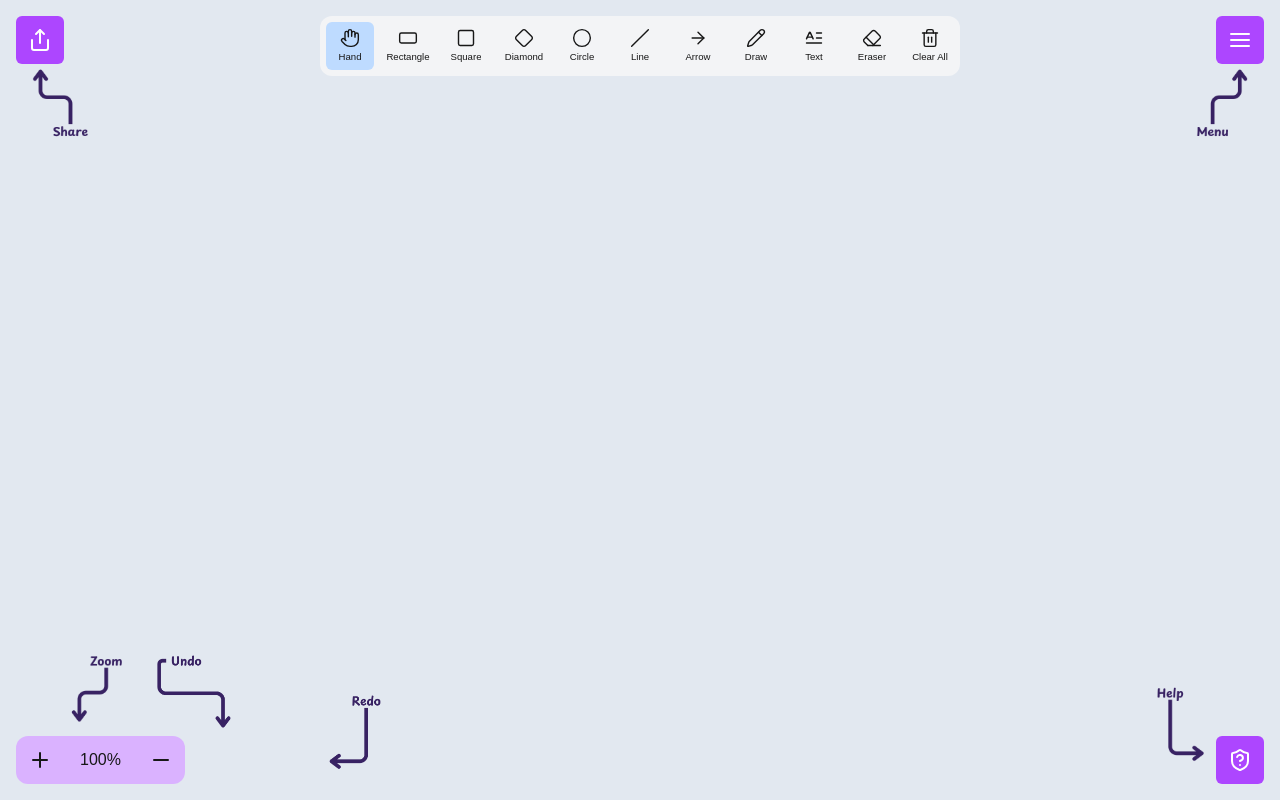
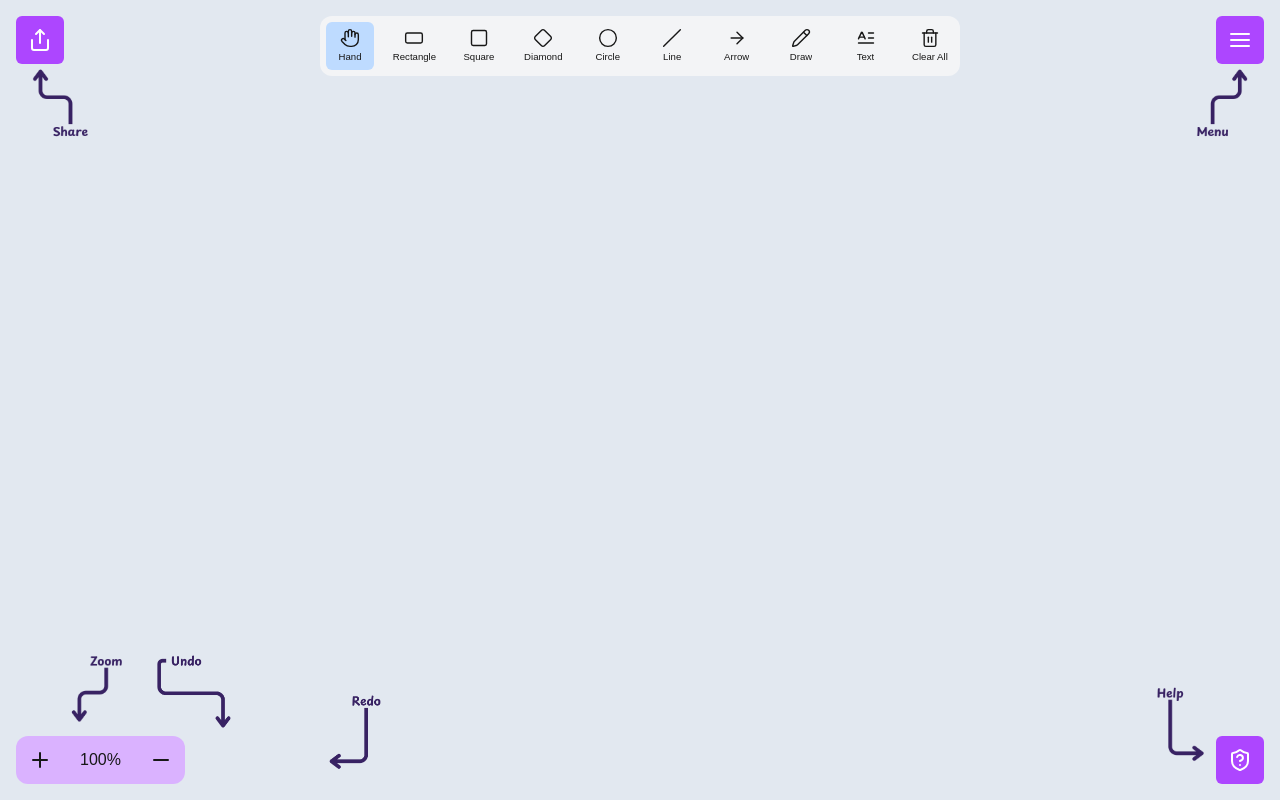
Before and after one commit to RajulThakur/Draworbit, a Next.js app: page / in a window 1280 px wide. Built offline with nearby package versions, Linux system fonts and the light colour scheme.

Commit message:
refactor: Clean up MainNav component and comment out unused eraser option
- Reformatted import statements for consistency.
- Commented out the unused 'eraser' option in the MainNav component to streamline the code.
- Improved overall code readability and maintainability.

```diff
--- a/src/components/MainNav.tsx
+++ b/src/components/MainNav.tsx
@@ -1,22 +1,20 @@
 'use client';
-import {useCursor} from '@/context/cursorContext';
-import {useData} from '@/context/dataContext';
-import {NavOptions} from '@/Type/navbarType';
+import { useCursor } from '@/context/cursorContext';
+import { useData } from '@/context/dataContext';
+import { NavOptions } from '@/Type/navbarType';
 import {
   ArrowRight,
   Circle,
   Diamond,
-  Eraser,
   Hand,
-  Image,
   LetterText,
   Pencil,
   RectangleHorizontal,
   Slash,
   Square,
-  Trash2,
+  Trash2
 } from 'lucide-react';
-import {ChangeEvent, useRef} from 'react';
+import { ChangeEvent, useRef } from 'react';
 function MainNav() {
   const iconStyle = 'size-4 md:size-5';
   const options: NavOptions[] = [
@@ -101,15 +99,15 @@ function MainNav() {
         />
       ),
     },
-    {
-      name: 'eraser',
-      icon: (
-        <Eraser
-          className={`${iconStyle}`}
-          strokeWidth={1.69}
-        />
-      ),
-    },
+    // {
+    //   name: 'eraser',
+    //   icon: (
+    //     <Eraser
+    //       className={`${iconStyle}`}
+    //       strokeWidth={1.69}
+    //     />
+    //   ),
+    // },
     {
       name: 'clear all',
       icon: (
```
